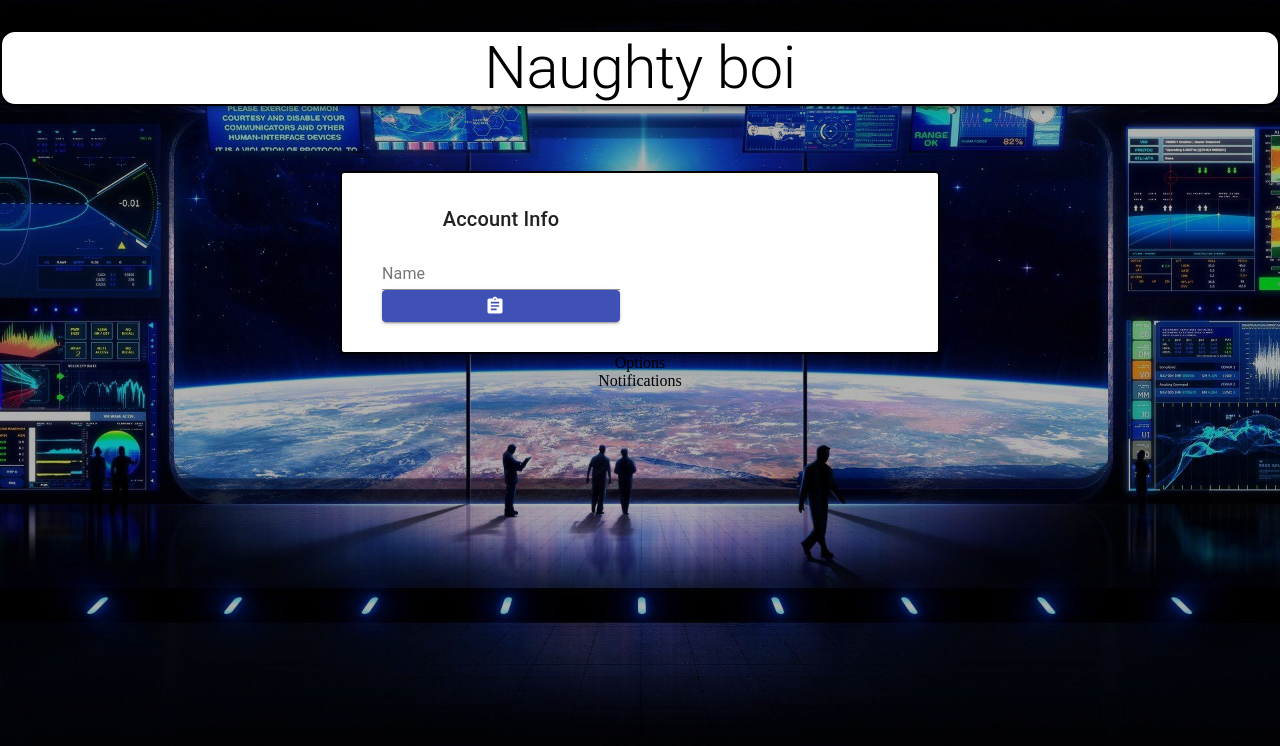
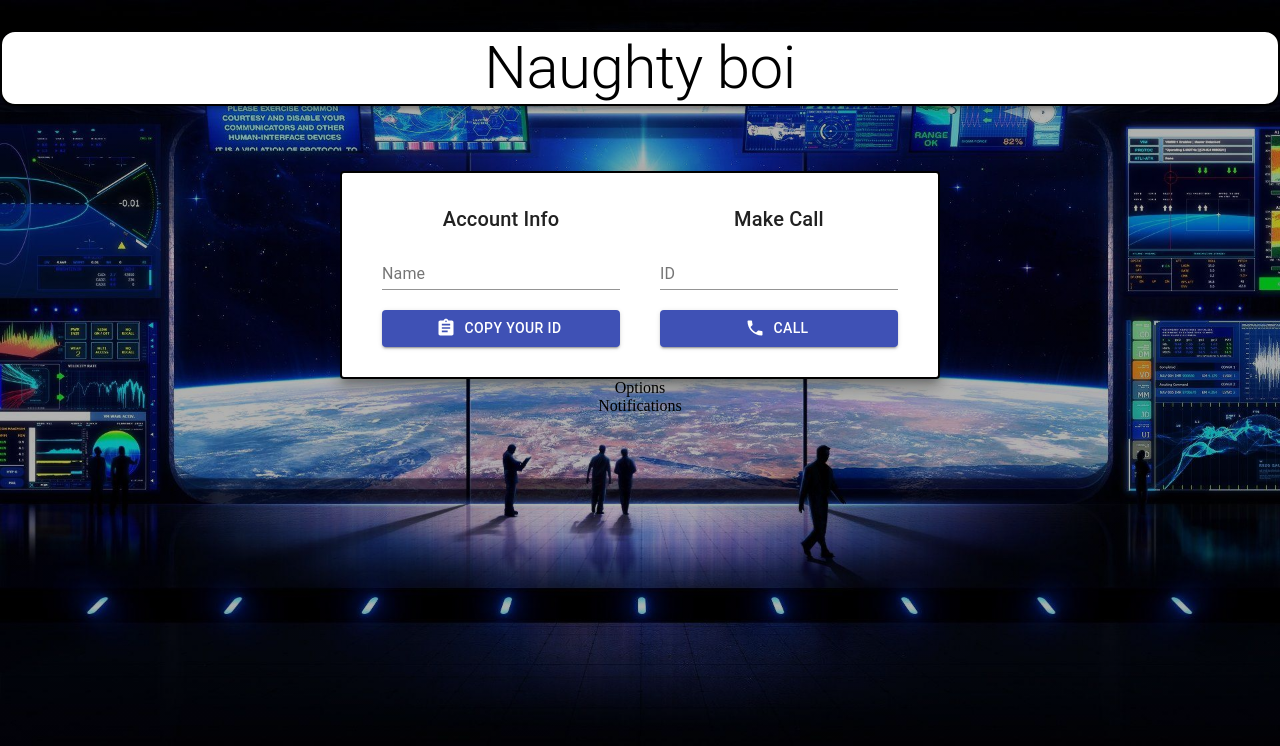
Before and after one commit to theplayer9/Video-Chat, a React (Create React App) app in the folder client/: page / in a window 1280 px wide. Shown: the top 746 px of the page. Built offline with nearby package versions, Linux system fonts and the light colour scheme; no server answers.

Commit message:
two seperate grids are now showing on the screen . One for account info and other for making call

```diff
--- a/client/src/components/Options.jsx
+++ b/client/src/components/Options.jsx
@@ -2,7 +2,7 @@ import React from 'react'
 import { TextField, Button, Grid, Typography, Container, Paper } from '@material-ui/core'
 import { makeStyles } from  "@material-ui/core";
 import {CopyToClipboard} from 'copy-to-clipboard'
-import {Assignment, Phone, PhoneDisabled} from '@material-ui/icons'
+import {Assignment, ClassSharp, Phone, PhoneDisabled} from '@material-ui/icons'
 import { SocketContext } from '../SocketContext';
 import { useState } from 'react';
 import { useContext } from 'react';
@@ -57,11 +57,44 @@ const Options = ({children}) => {
                        </Typography>
                        <TextField  label="Name" value={name} onChange={(e)=>setName(e.target.value)} fullWidth />
                        <copy text={me} className={classes.margin} >
-                         <Button variant='contained' color='primary' fullWidth startIcon={<Assignment fontSize='large' />} >
-
+                         <Button
+                         variant='contained'
+                         color='primary'
+                         fullWidth
+                         startIcon={<Assignment fontSize='large' />}
+                         className={classes.margin} >
+                                Copy Your ID
                          </Button>
 
                        </copy>
+                </Grid>
+
+                <Grid item xs={12} md={6} className={classes.padding} >
+                       <Typography gutterBottom variant='h6' >
+                          Make Call
+                       </Typography>
+                       <TextField  label="ID" value={idToCall} onChange={(e)=>setIdToCall(e.target.value)} fullWidth />
+                        {callAccepted && !callEnded ? (
+                          <Button
+                          variant='contained'
+                          color='secondary'
+                          startIcon={<PhoneDisabled fontSize='large' />}
+                          fullWidth
+                          onClick={leaveCall}
+                          className={classes.margin}  >
+                            Hang Up
+                          </Button>
+                        ): (
+                          <Button
+                            variant='contained'
+                            color='primary'
+                            startIcon={<Phone fontSize='large' />}
+                            fullWidth
+                            onClick={()=>callUser(idToCall)}
+                            className={classes.margin}  >
+                              Call
+                            </Button>
+                        )}
                 </Grid>
           </Grid>
 
```
